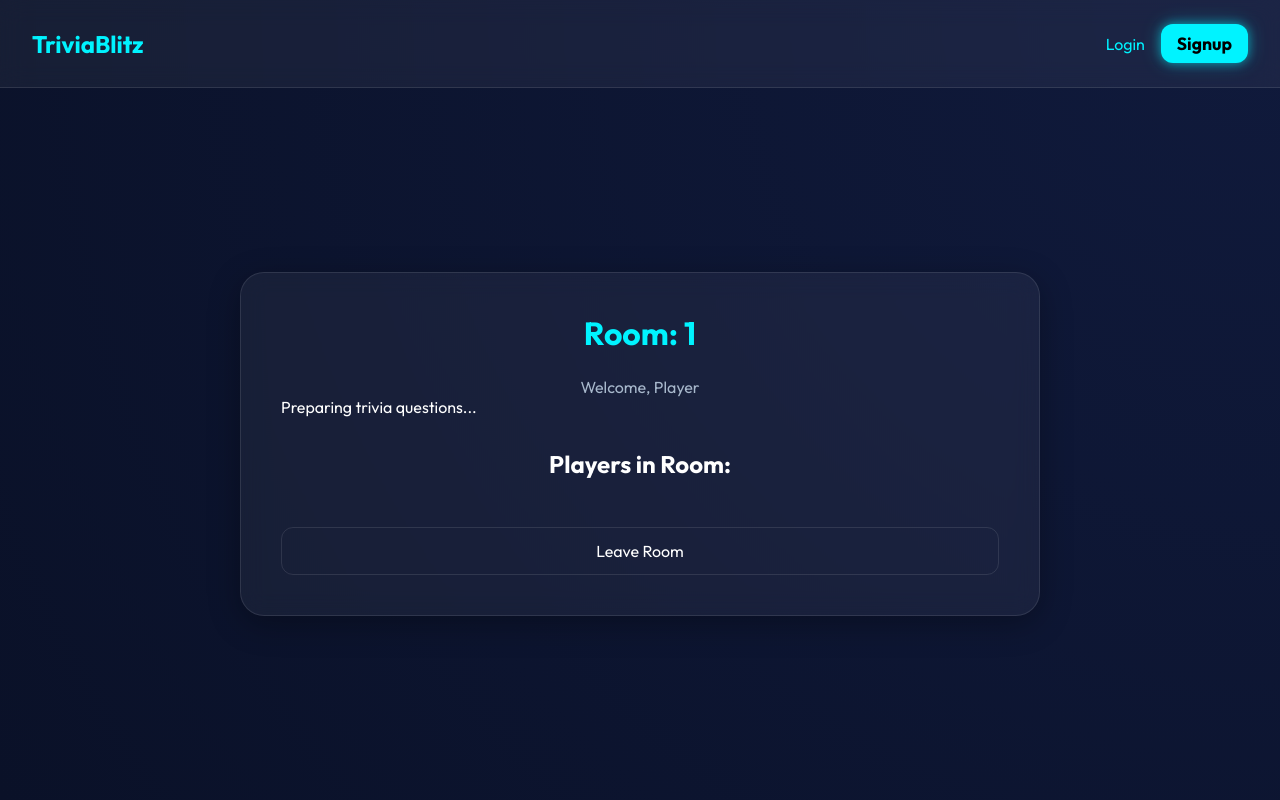
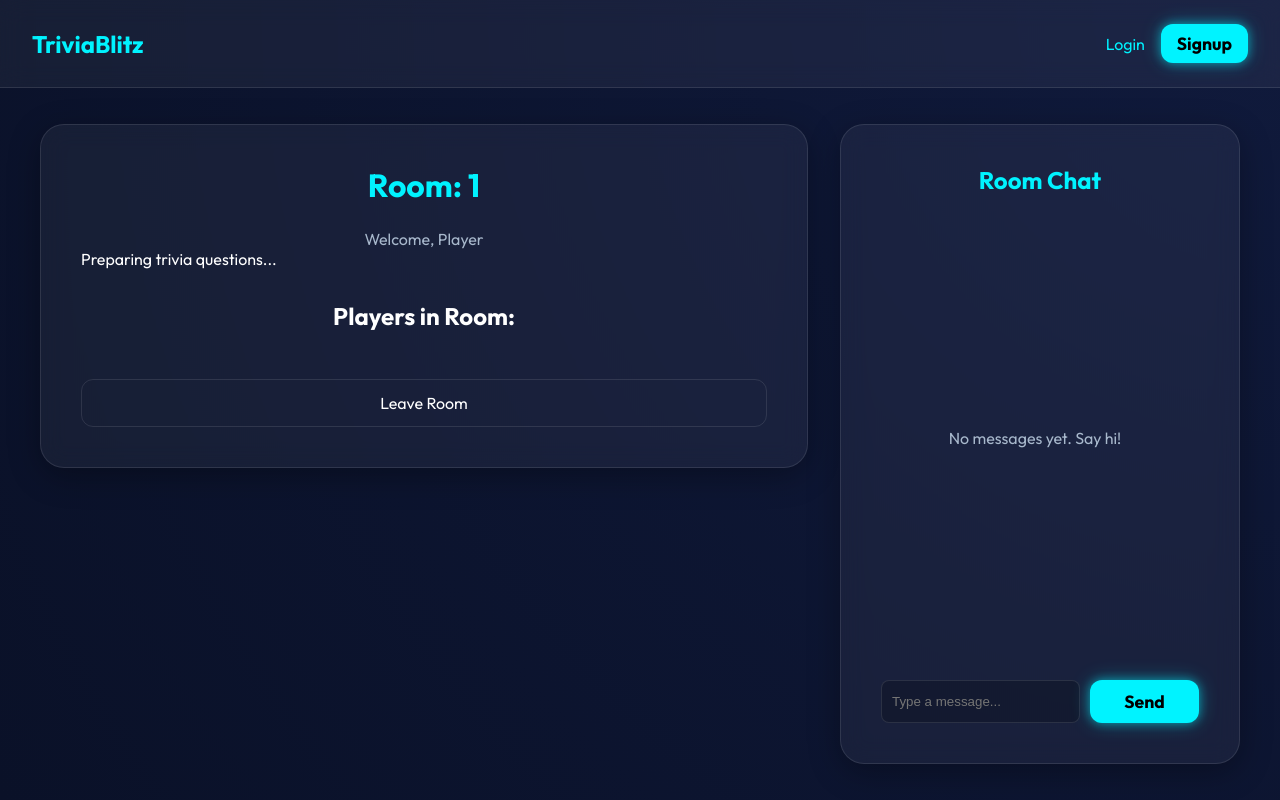
Before and after one commit to ShriVarshaan/trivia-app, a React app in the folder frontend/: page /room/1 in a window 1280 px wide. Built offline with nearby package versions, Linux system fonts and the light colour scheme; the HTML template or start-up script is replaced by a standard one.

Commit message:
feat: room chat feature

```diff
--- a/frontend/src/pages/Room.jsx
+++ b/frontend/src/pages/Room.jsx
@@ -25,6 +25,9 @@ export default function Room() {
   const [gameStarted, setGameStarted] = useState(false);
   const [isLoadingGame, setIsLoadingGame] = useState(false);
   const [timeLeftMs, setTimeLeftMs] = useState(0);
+  const [chatMessages, setChatMessages] = useState([]);
+  const [currentMessage, setCurrentMessage] = useState("");
+  const chatMessagesRef = useRef(null);
   const { user } = useAuth();
   const navigate = useNavigate();
   const joinedRoomRef = useRef(false);
@@ -81,6 +84,9 @@ export default function Room() {
       console.error(data?.message || "Room action failed");
       alert(data?.message || "Room action failed");
     };
+    const handleReceiveMessage = (message) => {
+      setChatMessages((prev) => [...prev, message]);
+    };
 
     socket.on("room_players", handleRoomPlayers);
     socket.on("room_state", handleRoomState);
@@ -90,6 +96,7 @@ export default function Room() {
     socket.on("room_questions", handleRoomQuestions);
     socket.on("game_ended", handleGameEnded);
     socket.on("room_error", handleRoomError);
+    socket.on("receive_message", handleReceiveMessage);
 
     return () => {
       socket.off("room_players", handleRoomPlayers);
@@ -100,6 +107,7 @@ export default function Room() {
       socket.off("room_questions", handleRoomQuestions);
       socket.off("game_ended", handleGameEnded);
       socket.off("room_error", handleRoomError);
+      socket.off("receive_message", handleReceiveMessage);
 
       if (joinedRoomRef.current) {
         socket.emit("leave_room", roomId);
@@ -107,6 +115,12 @@ export default function Room() {
       }
     };
   }, [roomId, user?.id, navigate]);
+
+  useEffect(() => {
+    if (chatMessagesRef.current) {
+      chatMessagesRef.current.scrollTop = chatMessagesRef.current.scrollHeight;
+    }
+  }, [chatMessages]);
 
   const handleLeaveRoom = () => {
     navigate("/");
@@ -131,9 +145,18 @@ export default function Room() {
     setHasSubmittedAnswer(true);
   };
 
+  const handleSendMessage = (e) => {
+    e.preventDefault();
+    if (currentMessage.trim() && roomId) {
+      socket.emit("send_message", { roomId, message: currentMessage });
+      setCurrentMessage("");
+    }
+  };
+
   return (
     <div className="page-container">
-      <div className="glass-card" style={{ maxWidth: '800px', width: '100%' }}>
+      <div style={{ display: 'flex', flexDirection: 'row', flexWrap: 'wrap', gap: '2rem', alignItems: 'flex-start', width: '100%', maxWidth: '1200px', justifyContent: 'center' }}>
+      <div className="glass-card" style={{ flex: '1 1 600px', maxWidth: '800px', width: '100%' }}>
         <h1 style={{ color: 'var(--accent-neon)', textAlign: 'center' }}>Room: {roomId}</h1>
         <p style={{ textAlign: 'center', color: 'var(--text-secondary)' }}>Welcome, {user?.username || "Player"}</p>
 
@@ -243,6 +266,51 @@ export default function Room() {
 
       <button className="btn-secondary" onClick={handleLeaveRoom}>Leave Room</button>
       </div>
+
+      {/* Chat Sidebar */}
+      <div className="glass-card" style={{ flex: '1 1 350px', maxWidth: '400px', display: 'flex', flexDirection: 'column', height: '80vh', width: '100%' }}>
+        <h2 style={{ marginTop: 0, marginBottom: '1rem', color: 'var(--accent-neon)', textAlign: 'center' }}>Room Chat</h2>
+
+        <div
+          ref={chatMessagesRef}
+          style={{ flex: 1, overflowY: 'auto', display: 'flex', flexDirection: 'column', gap: '10px', marginBottom: '1rem', paddingRight: '10px' }}
+        >
+          {chatMessages.length === 0 ? (
+            <p style={{ textAlign: 'center', color: 'var(--text-secondary)', margin: 'auto' }}>No messages yet. Say hi!</p>
+          ) : (
+            chatMessages.map((msg, idx) => (
+              <div key={idx} style={{
+                alignSelf: msg.userId === user?.id ? 'flex-end' : 'flex-start',
+                background: msg.userId === user?.id ? 'rgba(0, 255, 204, 0.1)' : 'rgba(255, 255, 255, 0.05)',
+                border: msg.userId === user?.id ? '1px solid var(--accent-neon)' : '1px solid var(--card-border)',
+                padding: '8px 12px',
+                borderRadius: '12px',
+                maxWidth: '85%'
+              }}>
+                <span style={{ fontSize: '0.8rem', color: 'var(--text-secondary)', display: 'block', marginBottom: '4px' }}>
+                  {msg.username} <span style={{ opacity: 0.5 }}>{new Date(msg.timestamp).toLocaleTimeString([], { hour: '2-digit', minute: '2-digit' })}</span>
+                </span>
+                <span style={{ color: 'var(--text-primary)', wordBreak: 'break-word' }}>{msg.message}</span>
+              </div>
+            ))
+          )}
+        </div>
+
+        <form onSubmit={handleSendMessage} style={{ display: 'flex', gap: '10px' }}>
+          <input
+            type="text"
+            value={currentMessage}
+            onChange={(e) => setCurrentMessage(e.target.value)}
+            placeholder="Type a message..."
+            style={{ flex: 1, padding: '10px', borderRadius: '8px', border: '1px solid var(--card-border)', background: 'rgba(0,0,0,0.2)', color: 'var(--text-primary)' }}
+          />
+          <button type="submit" className="btn-neon" style={{ margin: 0, padding: '10px 16px' }} disabled={!currentMessage.trim()}>
+            Send
+          </button>
+        </form>
+      </div>
+
+      </div>
     </div>
   );
 }
```
Also changed, not shown: 1 other file (tests, documents, lock files or other folders).
